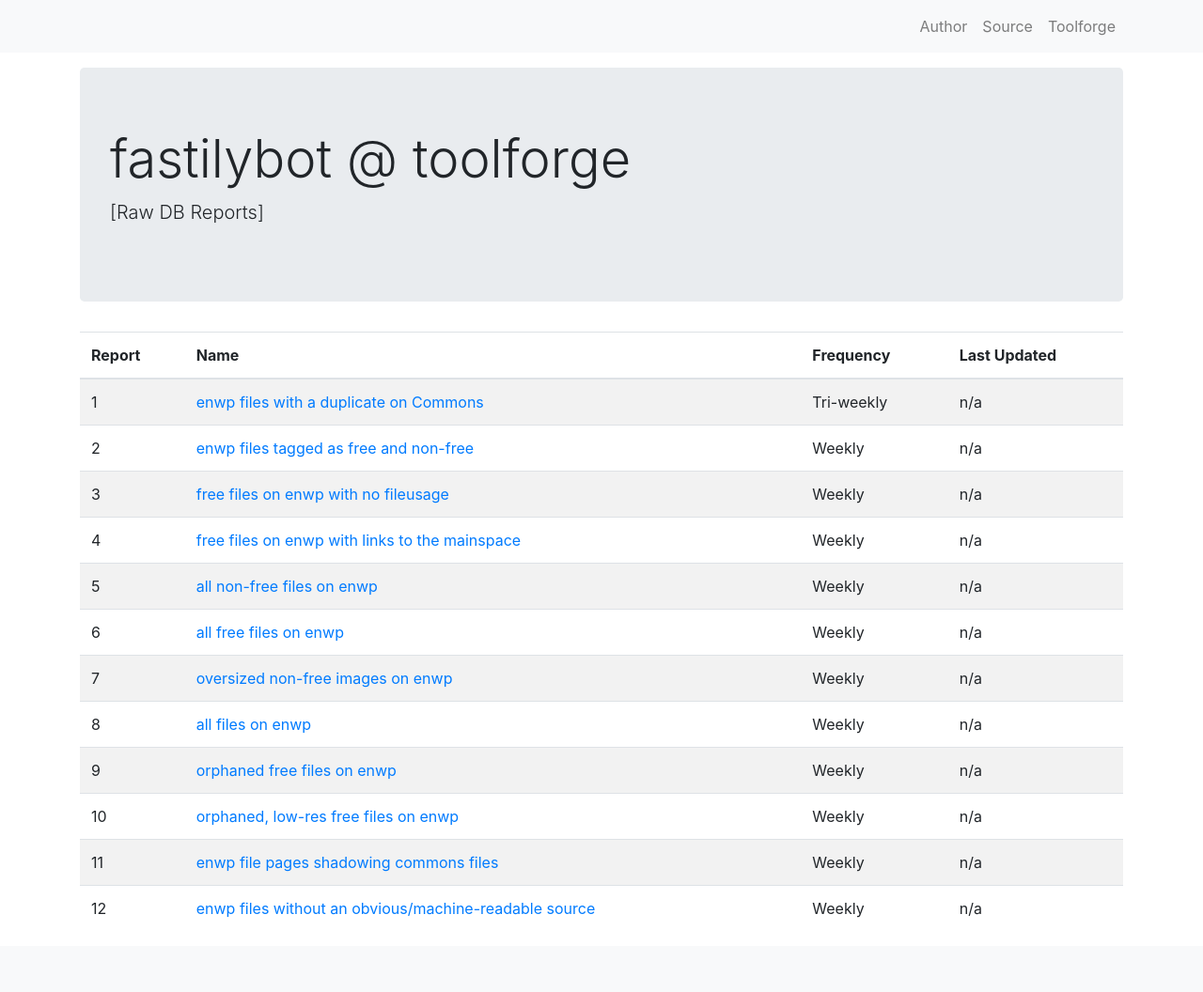
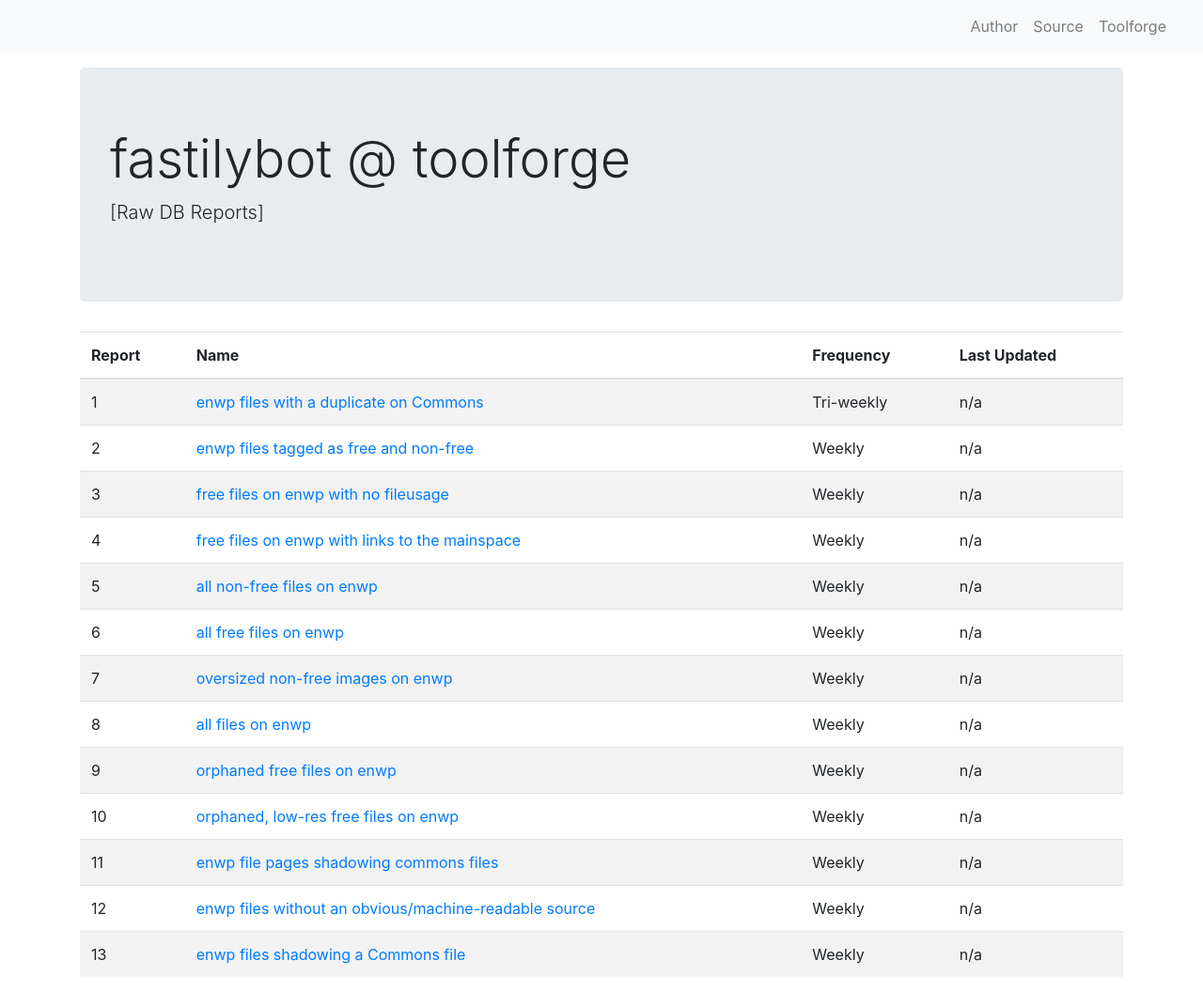
Before and after one commit to fastily/fastilybot-toolforge, a PHP site: page / in a window 1280 px wide. Shown: the whole page at 94% size. Before the commit the page ends 977 px from the top, so only its background shows below. Run offline with PHP 8.4, Linux system fonts and the light colour scheme; some libraries are stand-ins or nearby versions.

Commit message:
update website and crontab for report 13

```diff
--- a/crontab.txt
+++ b/crontab.txt
@@ -1,4 +1,4 @@
 PATH=/usr/local/bin:/usr/bin:/bin:/usr/local/games:/usr/games
 
 15 6 * * 1,3,5 jsub -once -quiet -j y -o logs/triweekly.txt bash scripts/runReport.sh 1
-45 9 * * 1    jsub -once -quiet -j y -o logs/weekly.txt bash scripts/runReport.sh 2 3 4 5 6 7 8 9 10 11 12
+45 9 * * 1    jsub -once -quiet -j y -o logs/weekly.txt bash scripts/runReport.sh 2 3 4 5 6 7 8 9 10 11 12 13
--- a/public_html/index.php
+++ b/public_html/index.php
@@ -39,16 +39,15 @@
 	<meta name="viewport" content="width=device-width, initial-scale=1.0">
 	<meta http-equiv="X-UA-Compatible" content="ie=edge">
 
-	<link rel="stylesheet" href="https://tools-static.wmflabs.org/cdnjs/ajax/libs/twitter-bootstrap/4.3.1/css/bootstrap.min.css" integrity="sha384-ggOyR0iXCbMQv3Xipma34MD+dH/1fQ784/j6cY/iJTQUOhcWr7x9JvoRxT2MZw1T" crossorigin="anonymous">
+	<link rel="stylesheet" href="https://tools-static.wmflabs.org/cdnjs/ajax/libs/twitter-bootstrap/4.4.1/css/bootstrap.min.css" crossorigin="anonymous">
 
 	<title>fastilybot @ toolforge</title>
 </head>
+
 <body>
-	<div class="main-wrapper">
 	<nav class="navbar navbar-expand-md navbar-light bg-light">
-			<div class="container">
-				<button class="navbar-toggler" type="button" data-toggle="collapse" data-target="#navbarSupportedContent" aria-controls="navbarSupportedContent"
-				aria-expanded="false" aria-label="Toggle navigation">
+		<div class="container-fluid">
+			<button class="navbar-toggler" type="button" data-toggle="collapse" data-target="#navbarSupportedContent" aria-controls="navbarSupportedContent" aria-expanded="false" aria-label="Toggle navigation">
 				<span class="navbar-toggler-icon"></span>
 			</button>
 
@@ -96,15 +95,16 @@
 					generateRow(10, "orphaned, low-res free files on enwp", "Weekly");
 					generateRow(11, "enwp file pages shadowing commons files", "Weekly");
 					generateRow(12, "enwp files without an obvious/machine-readable source", "Weekly");
+					generateRow(13, "enwp files shadowing a Commons file", "Weekly");
 				?>
 			</tbody>
 		</table>
 	</div>
-</div>
 
-<script src="https://tools-static.wmflabs.org/cdnjs/ajax/libs/jquery/3.3.1/jquery.slim.min.js" integrity="sha384-q8i/X+965DzO0rT7abK41JStQIAqVgRVzpbzo5smXKp4YfRvH+8abtTE1Pi6jizo"
-crossorigin="anonymous"></script>
-<script src="https://tools-static.wmflabs.org/cdnjs/ajax/libs/popper.js/1.14.7/umd/popper.min.js" integrity="sha384-UO2eT0CpHqdSJQ6hJty5KVphtPhzWj9WO1clHTMGa3JDZwrnQq4sF86dIHNDz0W1" crossorigin="anonymous"></script>
-<script src="https://tools-static.wmflabs.org/cdnjs/ajax/libs/twitter-bootstrap/4.3.1/js/bootstrap.min.js" integrity="sha384-JjSmVgyd0p3pXB1rRibZUAYoIIy6OrQ6VrjIEaFf/nJGzIxFDsf4x0xIM+B07jRM" crossorigin="anonymous"></script>
+
+	<script src="https://tools-static.wmflabs.org/cdnjs/ajax/libs/jquery/3.4.1/jquery.min.js" crossorigin="anonymous"></script>
+	<script src="https://tools-static.wmflabs.org/cdnjs/ajax/libs/popper.js/1.16.0/popper.min.js" crossorigin="anonymous"></script>
+	<script src="https://tools-static.wmflabs.org/cdnjs/ajax/libs/twitter-bootstrap/4.4.1/js/bootstrap.min.js" crossorigin="anonymous"></script>
 </body>
+
 </html>
--- a/scripts/report13.sql
+++ b/scripts/report13.sql
@@ -1,5 +1,5 @@
 /**
- * List files on Wikipedia and Commons that are not the same file.
+ * List files on Wikipedia and Commons that share a title but are not the same file.
  * Author: Fastily
  */
 SELECT wpimg.img_name
```
Also changed, not shown: 2 other files. Lines whose indentation alone changed are shown as unchanged.
